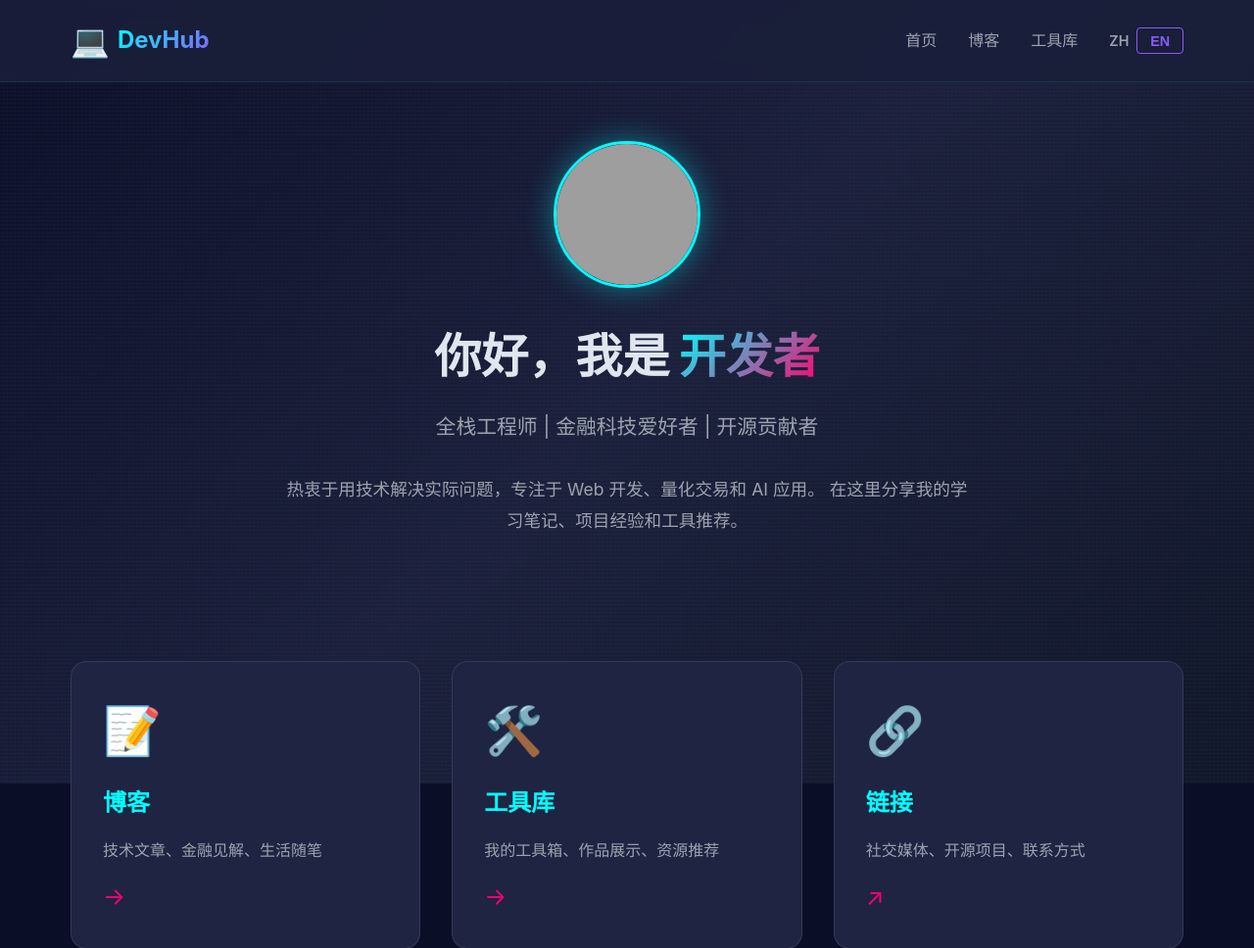
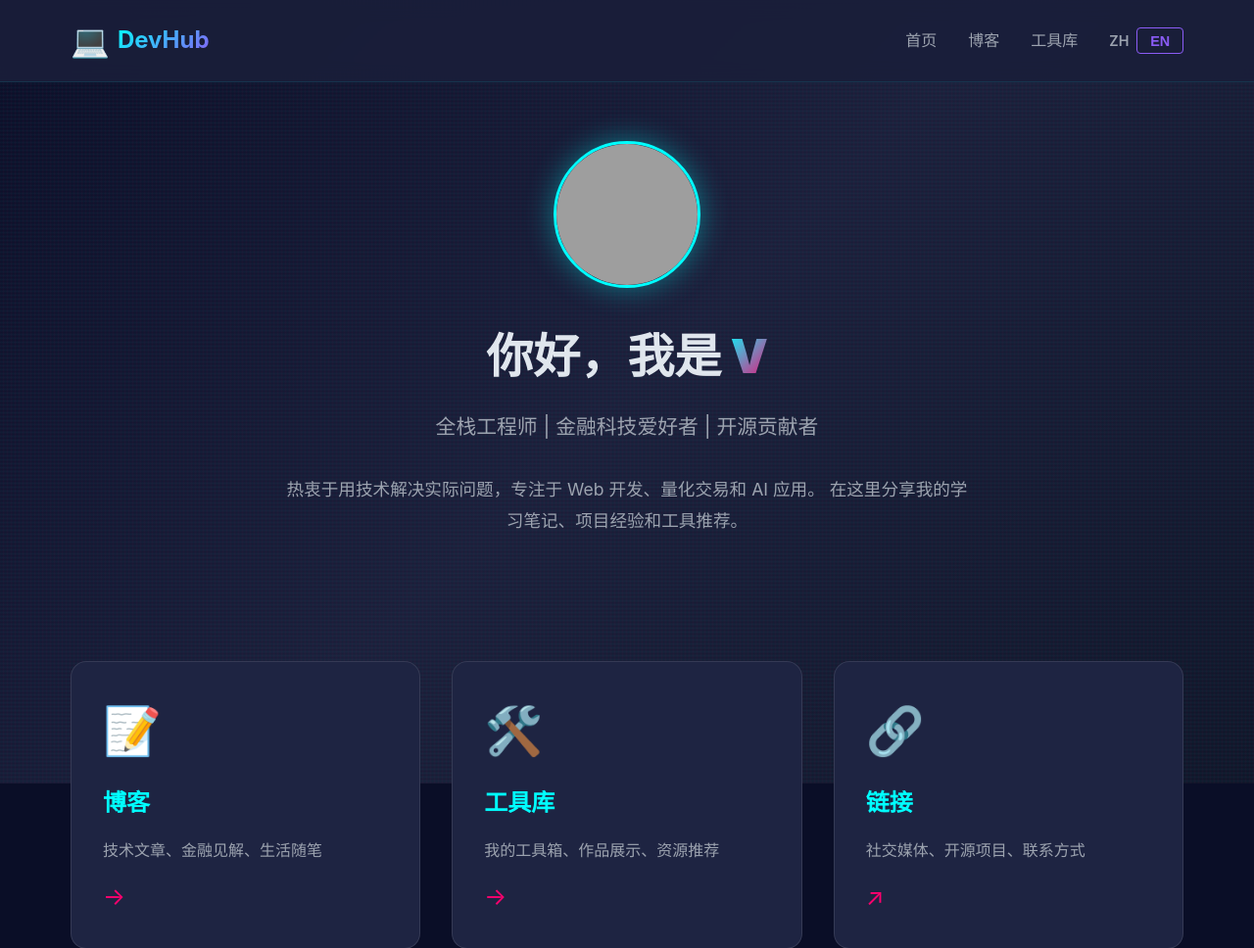
Before and after one commit to Vesper-1/MyWeb, a Flask app: page / in a window 1280 px wide. Shown: the top 968 px of the page at 98% size. Run offline with Flask 3, Linux system fonts and the light colour scheme; grey boxes are pictures that could not be loaded.

Commit message:
update : name

```diff
--- a/templates/home.html
+++ b/templates/home.html
@@ -25,9 +25,9 @@
 
             <h1 class="hero-title">
                 {% if lang == 'zh' %}
-                    你好，我是 <span class="highlight">开发者</span>
+                    你好，我是 <span class="highlight">V</span>
                 {% else %}
-                    Hi, I'm a <span class="highlight">Developer</span>
+                    Hi, I'm a <span class="highlight">V</span>
                 {% endif %}
             </h1>
 
```
